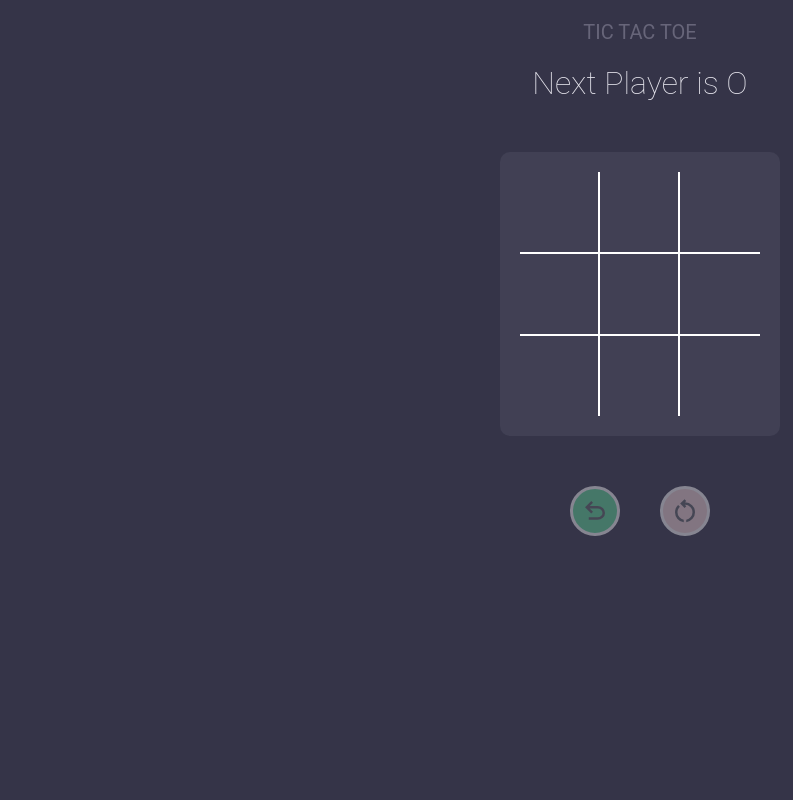
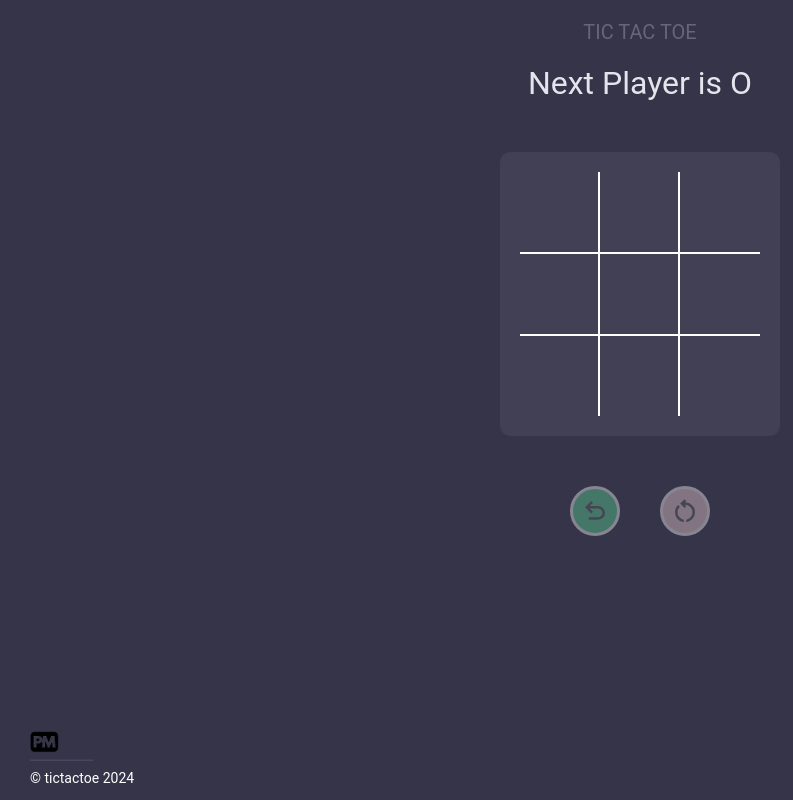
Before and after one commit to piyushmahatoGit/tictactoe-game, a React (Vite) app: page / in a window 1280 px wide. Shown: the whole page, without its empty margins (0-793 px from the left). Built offline with nearby package versions, Linux system fonts and the light colour scheme.

Commit message:
added animation to draw text

```diff
--- a/src/App.jsx
+++ b/src/App.jsx
@@ -3,6 +3,7 @@ import Board from './components/board'
 import './styles.scss'
 import StatusMessage from './components/StatusMessage'
 import checkWinner from "./winner"
+import Footer from './components/footer'
 
 
 
@@ -70,7 +71,7 @@ function App() {
         <button type='button' onClick={goBack} className='btn-extra' ><img className='undo-img' src='undo.svg'></img></button>
         <button type='button' onClick={() => location.reload()} className='btn-extra btn-restart' ><img className='restart-img' src='restart.svg'></img></button>
       </div>
-
+      <Footer />
     </div>
   )
 }
--- a/src/components/StatusMessage.jsx
+++ b/src/components/StatusMessage.jsx
@@ -8,13 +8,13 @@ const StatusMessage = ({winner, gamingBoard}) => {
 
     const renderStatusMessage = () => {
         if(winner) {
-            return <>Winner is {winner}</>
+            return <span>Winner is {winner}</span>
         }
         if(!winner && noMovesLeft){
-            return <>Draw!</>
+            return <span className="draw">Draw!</span>
         }
         if(!winner && !noMovesLeft) {
-            return <>Next Player is {nextPlayer}</>
+            return <span>Next Player is {nextPlayer}</span>
         }
     }
     return  <h2 className="status-message">
--- /dev/null
+++ b/src/components/footer.jsx
@@ -0,0 +1,10 @@
+
+const Footer = () => {
+return  <footer>
+            <img src="pm.png" className="logo"></img>
+            <div>_______</div>
+            <p className="copyright">© tictactoe {new Date().getFullYear()}</p>
+        </footer>
+}
+
+export default Footer;
--- a/src/styles.scss
+++ b/src/styles.scss
@@ -33,6 +33,22 @@ button {
 
 .text-orange {
   color: $orange;
+}
+.draw{
+  animation: drawAnimate 0.5s infinite;
+  @keyframes drawAnimate {
+    0% {
+      font-size: 1.5rem;
+    }
+
+    50% {
+      font-size: 2rem;
+    }
+
+    100% {
+      font-size: 1.5rem;
+    }
+  }
 }
 
 .history-wrapper {
@@ -214,3 +230,22 @@ button {
     }
   }
 }
+
+footer{
+  left: 30px;
+  position: absolute;
+  bottom: 0;
+  align-self: flex-start;
+  .logo{
+    height: 22px;
+    width: 29px;
+    margin-bottom: -18px;
+  }
+  div{
+    color: #48475e;
+    margin-bottom: -8px;
+  }
+  .copyright{
+    font-size: 14px;
+  }
+}
```
Also changed, not shown: public/pm.png (added).
